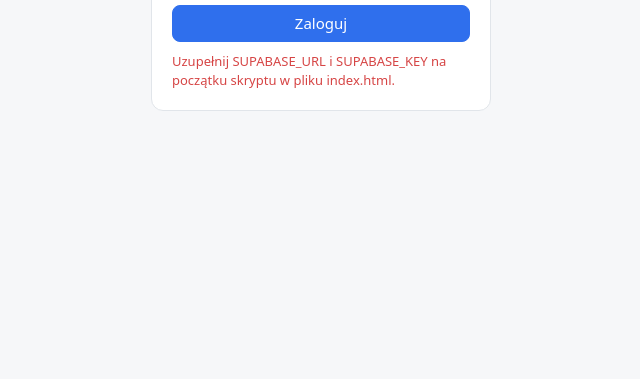
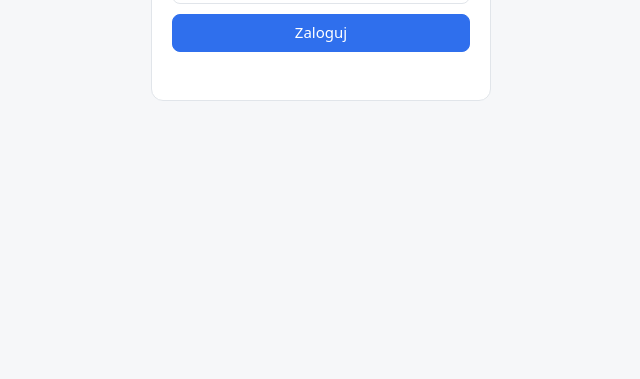
Before and after one commit to Bialeeek/Finanse, a plain HTML site: page index.html in a window 1280 px wide. Shown: the part 420-799 px from the top of the page, without its empty margins (319-959 px from the left). Drawn offline with nearby package versions, Linux system fonts and the light colour scheme.

Commit message:
Add files via upload

```diff
--- a/index.html
+++ b/index.html
@@ -105,7 +105,7 @@ $("py").onclick=()=>{Y--;S=null;render()};$("ny").onclick=()=>{Y++;S=null;render
 $("ex").onclick=()=>{const a=document.createElement("a");a.href=URL.createObjectURL(new Blob([JSON.stringify(D)],{type:"application/json"}));a.download="finanse-kopia.json";a.click()};
 $("im").onclick=()=>$("fi").click();
 $("fi").onchange=e=>{const f=e.target.files[0];if(!f)return;const r=new FileReader();r.onload=()=>{try{const j=JSON.parse(r.result);D={inc:j.inc||{},sav:j.sav||{},sb:j.sb||{},exp:j.exp||{}};save(true);render()}catch(x){alert("Nieprawidłowy plik")}};r.readAsText(f)};
-const SUPABASE_URL="WKLEJ_TUTAJ_URL_PROJEKTU",SUPABASE_KEY="WKLEJ_TUTAJ_KLUCZ_ANON";
+const SUPABASE_URL="https://knvrdrbqivpofhbksdkw.supabase.co",SUPABASE_KEY="eyJhbGciOiJIUzI1NiIsInR5cCI6IkpXVCJ9.eyJpc3MiOiJzdXBhYmFzZSIsInJlZiI6ImtudnJkcmJxaXZwb2ZoYmtzZGt3Iiwicm9sZSI6ImFub24iLCJpYXQiOjE3OTU1NTExMjcsImV4cCI6MjExMTEyNzEyN30.P6FIQ4niScQs9UfBbuu9aPipksadwgj1pCAACRnbyzw";
 let sb=null,UID=null,ch=null,dirty=new Set(),busy=false,tm=null,lt=null;
 const setS=t=>{$("st").textContent=t};
 function months(){const s=new Set();["inc","sav","sb"].forEach(f=>Object.keys(D[f]).forEach(m=>s.add(m)));Object.keys(D.exp).forEach(k=>s.add(k.slice(0,7)));return[...s]}
```
